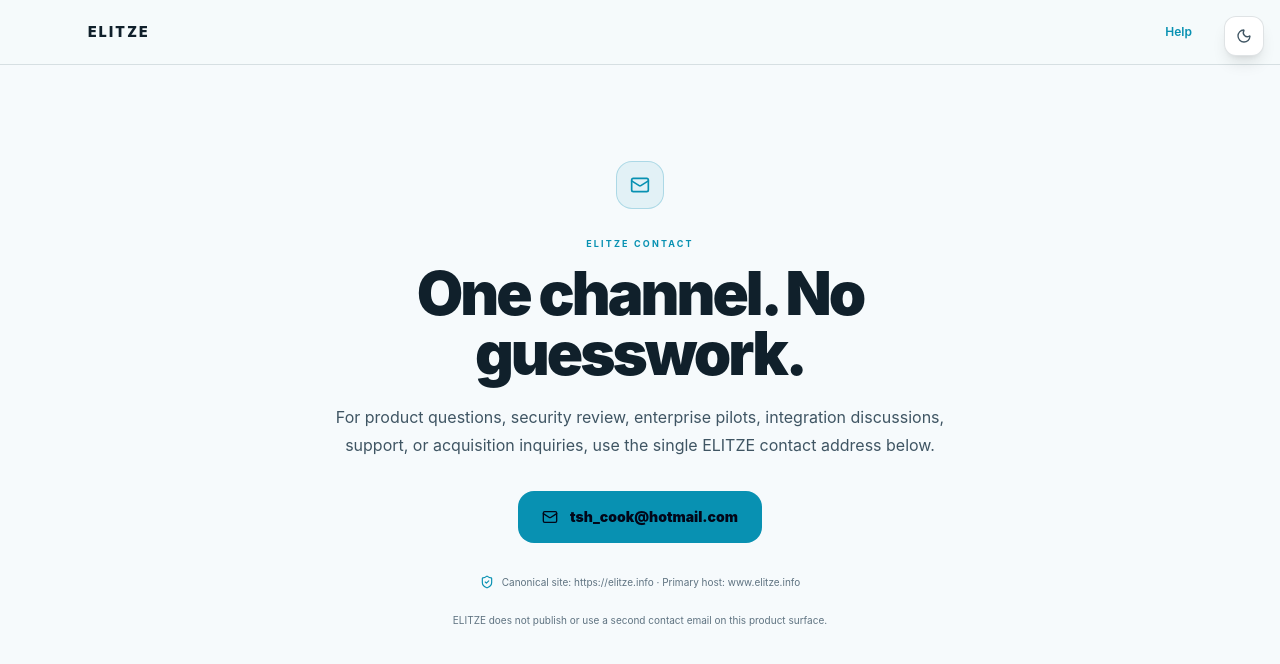
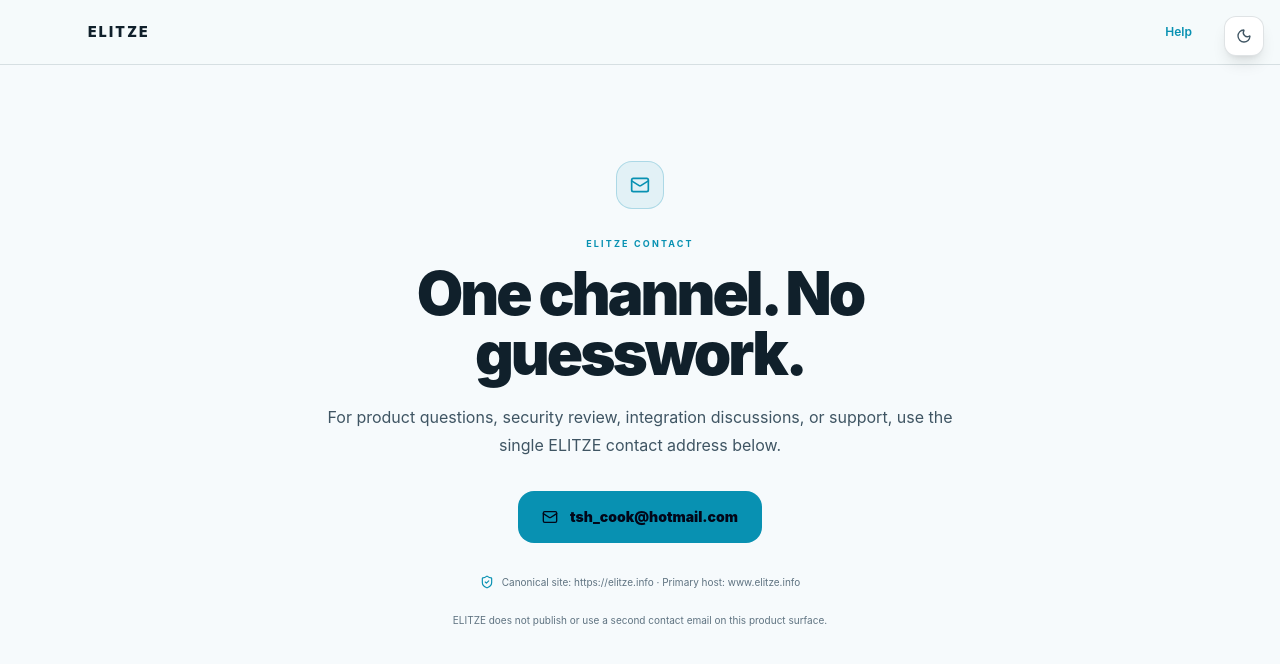
Before and after one commit to terrell0780/elitze-agentic-security, a Next.js app: page /contact in a window 1280 px wide. Shown: the top 664 px of the page. Built offline with nearby package versions, Linux system fonts and the light colour scheme; no server answers.

Commit message:
content: remove acquisition language from contact page

```diff
--- a/src/app/contact/page.tsx
+++ b/src/app/contact/page.tsx
@@ -16,7 +16,7 @@ export default function ContactPage() {
         <div className="mx-auto grid h-12 w-12 place-items-center rounded-2xl border border-[var(--accent-border)] bg-[var(--accent-soft)]"><Mail className="h-5 w-5 text-[var(--accent)]" /></div>
         <div className="mt-7 text-[9px] font-bold uppercase tracking-[.24em] text-[var(--accent)]">ELITZE contact</div>
         <h1 className="mt-3 text-4xl font-black tracking-[-.05em] sm:text-6xl">One channel. No guesswork.</h1>
-        <p className="mx-auto mt-5 max-w-2xl text-base leading-7 text-[var(--muted-strong)]">For product questions, security review, enterprise pilots, integration discussions, support, or acquisition inquiries, use the single ELITZE contact address below.</p>
+        <p className="mx-auto mt-5 max-w-2xl text-base leading-7 text-[var(--muted-strong)]">For product questions, security review, integration discussions, or support, use the single ELITZE contact address below.</p>
         <a href={"mailto:" + EMAIL} className="mt-8 inline-flex items-center gap-3 rounded-2xl bg-[var(--accent)] px-6 py-4 text-sm font-black text-slate-950"><Mail className="h-4 w-4" />{EMAIL}</a>
         <div className="mx-auto mt-8 flex max-w-xl items-center justify-center gap-2 text-[10px] text-[var(--muted)]"><ShieldCheck className="h-3.5 w-3.5 text-[var(--accent)]" />Canonical site: https://elitze.info · Primary host: www.elitze.info</div>
         <p className="mt-5 text-[10px] leading-5 text-[var(--muted)]">ELITZE does not publish or use a second contact email on this product surface.</p>
```
